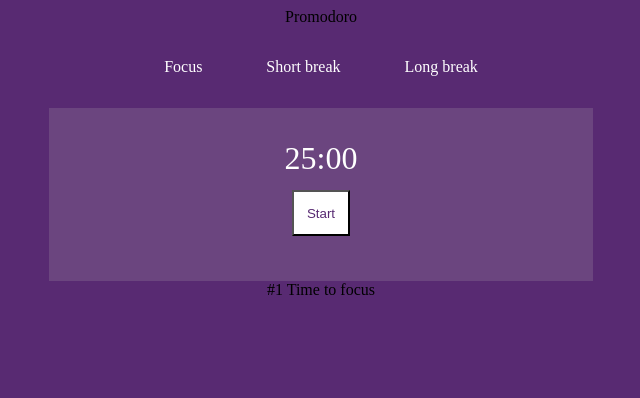
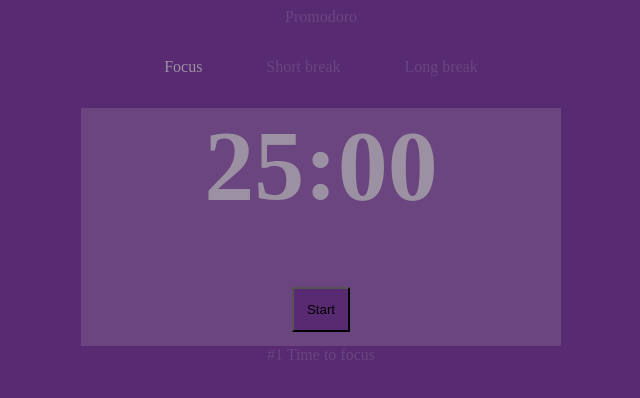
Before and after one commit to kmm7/promodoro, a website: page index.html in a window 1280 px wide. Shown: the whole page, without its empty margins (319-959 px from the left). Drawn offline with Linux system fonts and the light colour scheme.

Commit message:
Applying styles

```diff
--- a/index.html
+++ b/index.html
@@ -11,12 +11,12 @@
 <body>
     <header>Promodoro</header>
     <nav>
-        <div>Focus</div>
+        <div class="highlited">Focus</div>
         <div>Short break</div>
         <div>Long break</div>
     </nav>
     <main>
-        <div id="remainingTime">25:00
+        <div id="remainingTime" class="highlited">25:00
         </div>
         <button onclick="startCounting()">Start</button>
     </main>
--- a/scripts.js
+++ b/scripts.js
@@ -30,7 +30,9 @@
     // done!
         console.log('completed!');
     else{
-        remainingTimeDiv.innerHTML = millisToMinutes(remainingTime);
+        let remainingTimeStr = millisToMinutes(remainingTime);
+        document.title = remainingTimeStr;
+        remainingTimeDiv.innerHTML = remainingTimeStr;
         setTimeout(count, 1000);
     }
 }
--- a/styles.css
+++ b/styles.css
@@ -1,12 +1,13 @@
 body{
     background-color: #582A72;
     text-align: center;
+    color: #6B457F;
 }
 
 main{
     background-color: #6B457F;
-    font-size:xx-large;
-    padding: 1em;
+    font-size: 100px;;
+    font-weight: 600;
     max-width: 480px;
     margin: auto;
 }
@@ -24,12 +25,11 @@
 }
 
 button{
-    background-color:white;
-    color: #582A72;
+    background-color:#582A72;
     margin: 1em;
     padding: 1em;
 }
 
-div{
-    color: white;
+.highlited{
+    color: #9C91A2;
 }
```
